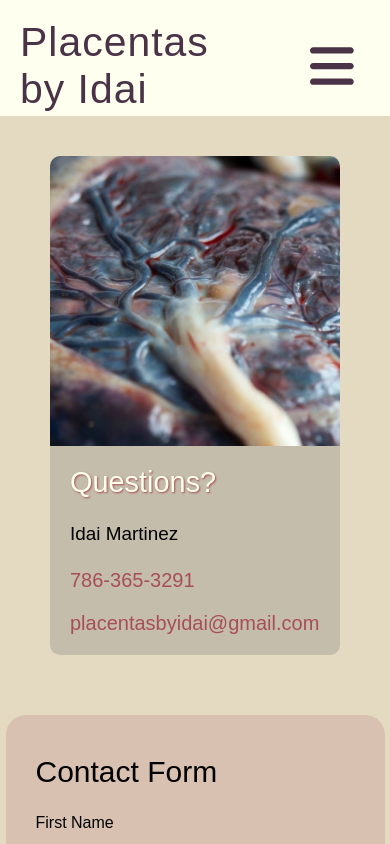
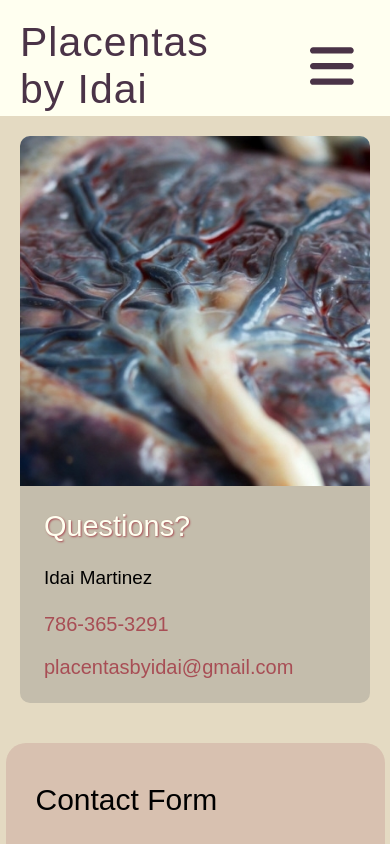
Before and after one commit to elta79/placenta-website, a React (Vite) app: page /contact in a window 390 px wide. Shown: the top 844 px of the page. Built offline with nearby package versions, Linux system fonts and the light colour scheme.

Commit message:
Styling
update styling on contact-info to fit in view on larger screens.

```diff
--- a/index.css
+++ b/index.css
@@ -3,4 +3,7 @@ html{
 }
 body{
   overscroll-behavior: none;
+  height: 100%;
+  background:#c4bdac;
+  margin: 0;
 }
--- a/src/pages/Contact.jsx
+++ b/src/pages/Contact.jsx
@@ -6,7 +6,7 @@ function Contact() {
     <>
         <div className='container--form'>
             <ContactForm />
-            <div className='contactInfo'>
+            <div className='contact--info'>
                 <img src='../images/upclose-placenta.jpeg'alt='placenta and cord' className='contact--image'/>
                 <div className='contact--content' >
                     <h4 id='questions'>Questions?</h4>
--- a/src/styles/contact.css
+++ b/src/styles/contact.css
@@ -1,25 +1,20 @@
-body {
-    height: 100%;
-    background:#c4bdac;
-    margin: 0;
-}
 .container--form {
     display:grid;
     grid-template-columns: 1fr 1fr;
     background: #e4dac2;
     justify-items: center;
 }
+.contact--info {
+    grid-column-start: 1;
+    grid-row-start: 1;
+    padding-top:1.5rem;
+    min-width: 60%;
+}
 .contact--image {
     aspect-ratio: 1 / 1;
     width: 100%;
     border-top-left-radius: 10px;
     border-top-right-radius: 10px;
-}
-.contactInfo {
-    grid-column-start: 1;
-    grid-row-start: 1;
-    margin: 20px;
-    padding:20px 30px;
 }
 .contact--content {
     display: flex;
@@ -30,7 +25,7 @@ body {
     height: 20vh;
     border-bottom-left-radius: 10px;
     border-bottom-right-radius: 10px;
-    padding: 20px;
+    padding: 1.5rem;
 }
 .contact--content a {
     text-decoration: none;
@@ -49,7 +44,6 @@ body {
     text-align: left;
     font-size: calc(25px + 1vw);
 }
-
 #idai {
     font-size: calc(15px + 1vw);
 }
@@ -172,12 +166,14 @@ button:hover {
     color: ivory;
 }
 
-
-
-
-
 /* <--screens under 1020px --> */
 @media only screen and (max-width: 1020px) {
+
+    .contact--info{
+        margin:1.25rem;
+        min-width:75%;
+        padding:0;
+    }
     .contact--image {
         aspect-ratio: 1 / 1;
     }
@@ -230,7 +226,7 @@ button:hover {
         grid-template-columns: 100%;
 
     }
-    .contactInfo {
+    .contact--info {
         grid-column-start: 1;
         grid-row-start: 1;
     }
```
